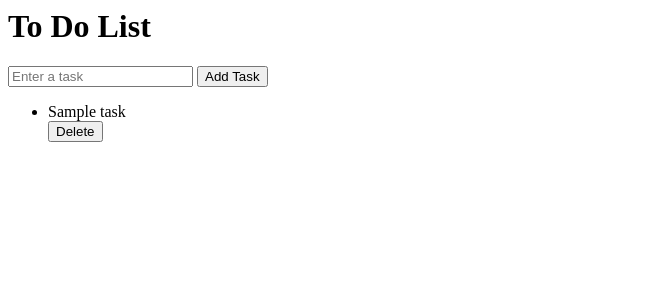
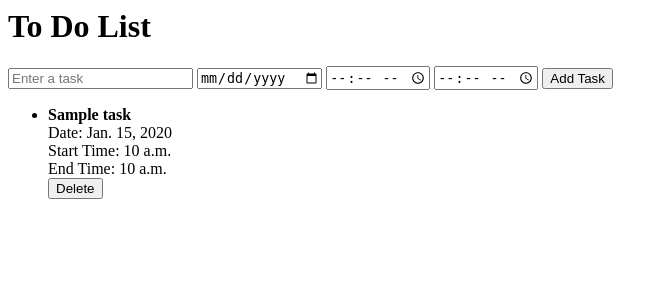
Before and after one commit to taeyjeong/tripplanner, a Django app: page / in a window 1280 px wide. Shown: the top 300 px of the page, without its empty margins (0-668 px from the left). Run offline with Django 4.2, Linux system fonts and the light colour scheme; tables that the repository leaves empty hold one stand-in row (values such as "Sample post"); some libraries are stand-ins or nearby versions.

Commit message:
added date, time start and end time to the list

```diff
--- a/tasks/models.py
+++ b/tasks/models.py
@@ -2,6 +2,9 @@ from django.db import models
 
 class Task(models.Model):
     title = models.CharField(max_length=200)
+    date = models.DateField(null=True, blank=True)
+    start_time = models.TimeField(null=True, blank=True)
+    end_time = models.TimeField(null=True, blank=True)
     completed = models.BooleanField(default=False)
 
     def __str__(self):
--- a/tasks/templates/tasks/task_list.html
+++ b/tasks/templates/tasks/task_list.html
@@ -1,9 +1,23 @@
+<head>
+    <script src="https://maps.googleapis.com/maps/api/js?key=XXXXXX"></script>
+    <!-- JavaScript Bundle with Popper -->
+    <script src="https://cdn.jsdelivr.net/npm/bootstrap@5.2.0/dist/js/bootstrap.bundle.min.js"
+    integrity="sha384-A3rJD856KowSb7dwlZdYEkO39Gagi7vIsF0jrRAoQmDKKtQBHUuLZ9AsSv4jD4Xa"
+    crossorigin="anonymous"></script>
+    <script type="text/javascript" src="https://cdnjs.cloudflare.com/ajax/libs/jquery/3.6.1/jquery.min.js"></script>
+</head>
+
+<body>
     <h1>To Do List</h1>
 
     <!-- Form for adding new tasks -->
     <form method="post" action="{% url 'create_task' %}">
         {% csrf_token %}
         <input type="text" name="title" placeholder="Enter a task" required>
+
+        <input type="date" name="date" placeholder="Enter date" required>
+        <input type="time" name="start_time" placeholder="Time to start" required>
+        <input type="time" name="end_time" placeholder="End Time">
         <button type="submit">Add Task</button>
     </form>
 
@@ -11,7 +25,16 @@
     <ul>
         {% for task in tasks %}
             <li>
-            {{ task.title }}
+                <strong>{{ task.title }}</strong><br>
+                {% if task.date %}
+                    Date: {{ task.date }}<br>
+                {% endif %}
+                {% if task.start_time %}
+                    Start Time: {{ task.start_time }}<br>
+                {% endif %}
+                {% if task.end_time %}
+                    End Time: {{ task.end_time }}<br>
+                {% endif %}
                 <form method="post" action="{% url 'delete_task' task.id %}">
                     {% csrf_token %}
                     <button type="submit">Delete</button>
@@ -19,3 +42,6 @@
             </li>
         {% endfor %}
     </ul>
+
+    {% comment %} hello {% endcomment %}
+</body>
--- a/tasks/views.py
+++ b/tasks/views.py
@@ -10,8 +10,14 @@ def task_list(request):
 def create_task(request):
     if request.method == 'POST':
         title = request.POST.get('title')
-        task = Task(title=title)
+        date = request.POST.get('date')
+        start_time = request.POST.get('start_time')
+        end_time = request.POST.get('end_time')
+
+        # Create a new task with the provided data
+        task = Task(title=title, date=date, start_time=start_time, end_time=end_time)
         task.save()
+
     return redirect('task_list')
 
 def delete_task(request, task_id):
```
Also changed, not shown: db.sqlite3, tasks/migrations/0002_task_date_task_end_time_task_start_time.py (added), tasks/urls.py (line endings or trailing spaces). Lines whose indentation alone changed are shown as unchanged.
